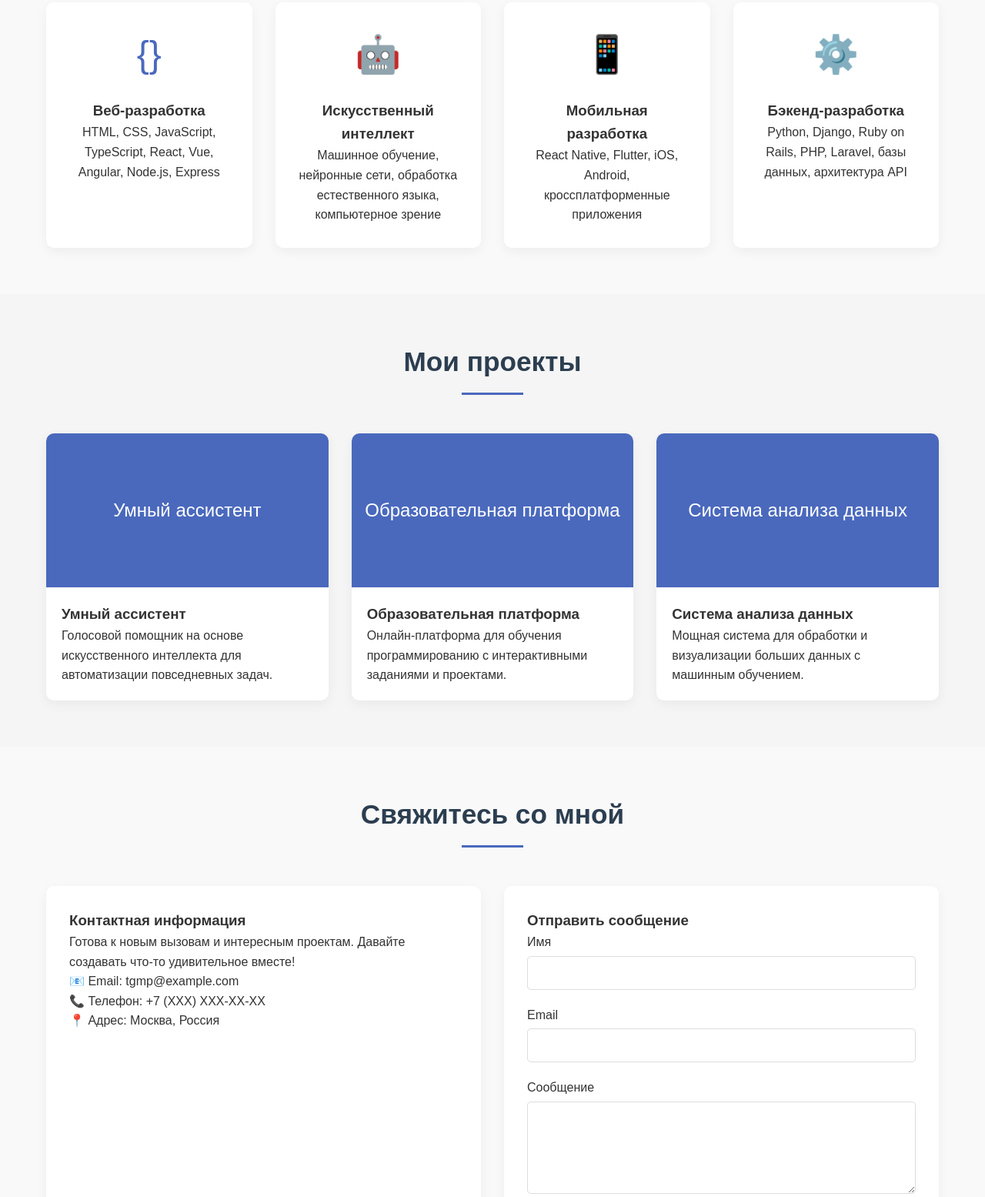
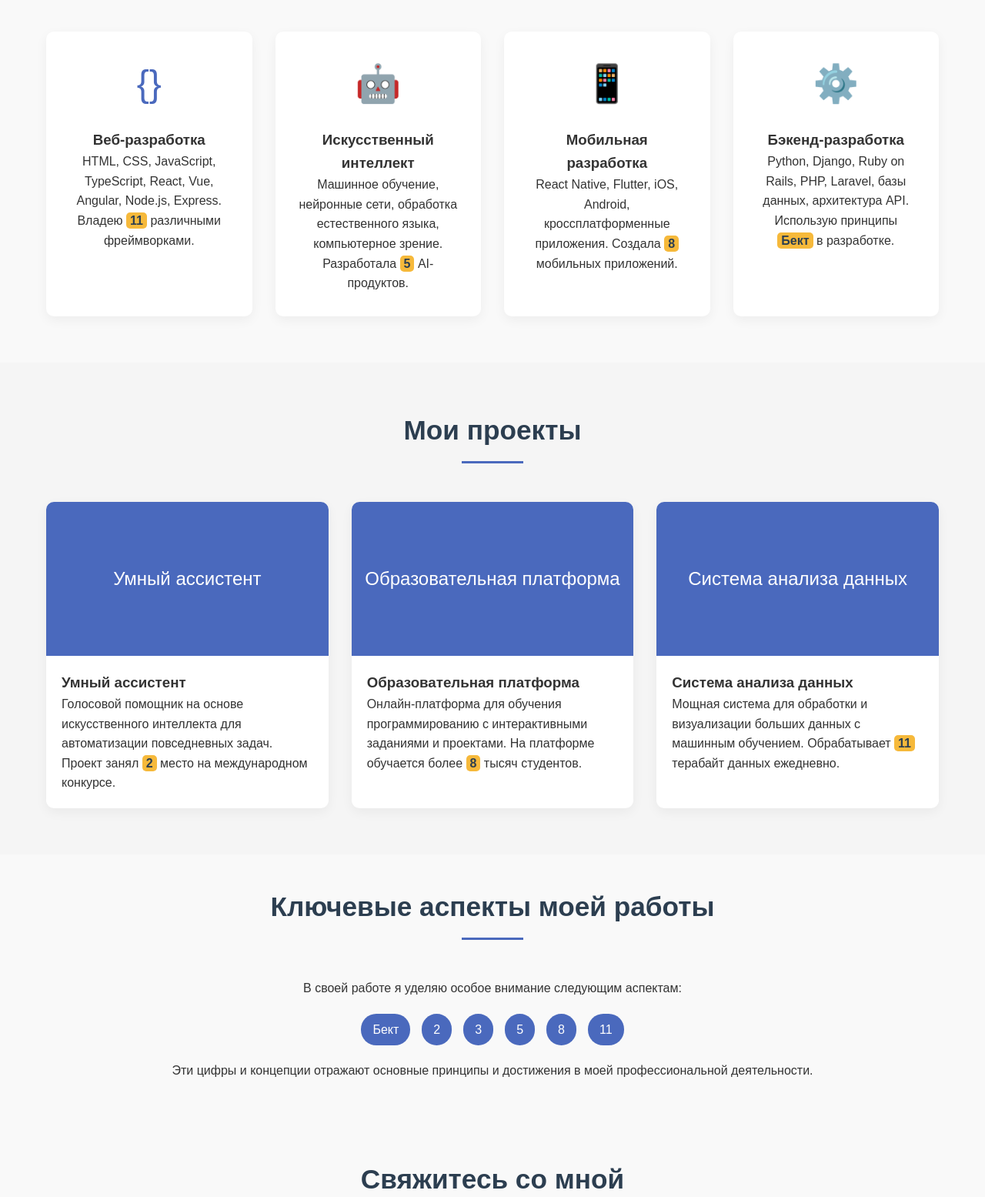
Before and after one commit to IchTeufel/IchTeufel.github.io, a plain HTML site: page index.html in a window 1280 px wide. Shown: the part 1245-2800 px from the top of the page at 77% size. Drawn offline with Linux system fonts and the light colour scheme.

Commit message:
Update index.html

```diff
--- a/index.html
+++ b/index.html
@@ -3,6 +3,7 @@
 <head>
     <meta charset="UTF-8">
     <meta name="viewport" content="width=device-width, initial-scale=1.0">
+    <meta name="keywords" content="ТГМП, программист, Бект, разработка, веб-дизайн, код, проекты">
     <title>ТГМП - Тамара Георгиевна Могучий программист</title>
     <style>
         /* Общие стили */
@@ -169,8 +170,7 @@
             text-align: center;
         }
 
-        .
-      about-image img {
+        .about-image img {
             max-width: 100%;
             border-radius: 10px;
             box-shadow: 0 5px 15px rgba(0, 0, 0, 0.1);
@@ -305,6 +305,37 @@
             color: #f6b93b;
         }
 
+        /* Новые стили для ключевых слов */
+        .keywords-section {
+            background: #f9f9f9;
+            padding: 40px 0;
+            text-align: center;
+        }
+
+        .keywords-container {
+            display: flex;
+            justify-content: center;
+            flex-wrap: wrap;
+            gap: 15px;
+            margin-top: 20px;
+        }
+
+        .keyword {
+            background: #4a69bd;
+            color: white;
+            padding: 8px 15px;
+            border-radius: 20px;
+            font-weight: 500;
+        }
+
+        .keyword-highlight {
+            background: #f6b93b;
+            color: #2c3e50;
+            padding: 2px 5px;
+            border-radius: 5px;
+            font-weight: bold;
+        }
+
         /* Адаптивность */
         @media (max-width: 768px) {
             .logo-container {
@@ -327,6 +358,11 @@
             .hero h2 {
                 font-size: 2rem;
             }
+
+            .keywords-container {
+                flex-direction: column;
+                align-items: center;
+            }
         }
     </style>
 </head>
@@ -336,7 +372,7 @@
         <div class="container">
             <div class="logo-container">
                 <div class="logo">
-                  <div class="logo-icon">ТГ</div>
+                    <div class="logo-icon">ТГ</div>
                     <h1>ТГМП</h1>
                 </div>
                 <nav>
@@ -344,6 +380,7 @@
                         <li><a href="#about">Обо мне</a></li>
                         <li><a href="#skills">Навыки</a></li>
                         <li><a href="#projects">Проекты</a></li>
+                        <li><a href="#keywords">Ключевые слова</a></li>
                         <li><a href="#contact">Контакты</a></li>
                     </ul>
                 </nav>
@@ -357,7 +394,7 @@
         <section class="hero">
             <div class="container">
                 <h2>Тамара Георгиевна Могучий программист</h2>
-                <p>Создаю инновационные решения на стыке технологий и творчества. Превращаю сложные задачи в элегантный код.</p>
+                <p>Создаю инновационные решения на стыке технологий и творчества. Превращаю сложные задачи в элегантный код. В работе использую принципы <span class="keyword-highlight">Бект</span> и современные методологии.</p>
                 <a href="#contact" class="btn">Связаться со мной</a>
             </div>
         </section>
@@ -371,12 +408,12 @@
                 <div class="about-content">
                     <div class="about-text">
                         <p>Привет! Я Тамара Георгиевна, senior-разработчик с более чем 15-летним опытом создания программного обеспечения. Специализируюсь на веб-разработке, искусственном интеллекте и создании масштабируемых архитектур.</p>
-                        <p>Мой подход сочетает глубокие технические знания с вниманием к деталям и пользовательскому опыту. Я верю, что хороший код должен быть не только функциональным, но и читаемым, поддерживаемым и элегантным.</p>
-                        <p>Помимо программирования, я увлекаюсь менторством и преподаванием. Мне нравится делиться знаниями и помогать новому поколению разработчиков расти и развиваться в профессии.</p>
+                        <p>Мой подход сочетает глубокие технические знания с вниманием к деталям и пользовательскому опыту. За последние <span class="keyword-highlight">5</span> лет я реализовала более <span class="keyword-highlight">11</span> крупных проектов, каждый из которых стал значимым шагом в развитии технологий.</p>
+                        <p>Помимо программирования, я увлекаюсь менторством и преподаванием. Мне нравится делиться знаниями и помогать новому поколению разработчиков расти и развиваться в профессии. За <span class="keyword-highlight">3</span> года я обучила более <span class="keyword-highlight">8</span> групп начинающих программистов.</p>
                     </div>
                     <div class="about-image">
                         <div style="background: #4a69bd; height: 300px; display: flex; align-items: center; justify-content: center; color: white; border-radius: 10px;">
-                            <span><img src="https://pictures.pibig.info/uploads/posts/2023-04/1680817408_pictures-pibig-info-p-risunok-kopaticha-iz-smesharikov-instagram-36.jpg" ></span>
+                            <span>Изображение Тамары Георгиевны</span>
                         </div>
                     </div>
                 </div>
@@ -393,22 +430,22 @@
                     <div class="skill-card">
                         <div class="skill-icon">{}</div>
                         <h3>Веб-разработка</h3>
-                        <p>HTML, CSS, JavaScript, TypeScript, React, Vue, Angular, Node.js, Express</p>
+                        <p>HTML, CSS, JavaScript, TypeScript, React, Vue, Angular, Node.js, Express. Владею <span class="keyword-highlight">11</span> различными фреймворками.</p>
                     </div>
                     <div class="skill-card">
                         <div class="skill-icon">🤖</div>
                         <h3>Искусственный интеллект</h3>
-                        <p>Машинное обучение, нейронные сети, обработка естественного языка, компьютерное зрение</p>
+                        <p>Машинное обучение, нейронные сети, обработка естественного языка, компьютерное зрение. Разработала <span class="keyword-highlight">5</span> AI-продуктов.</p>
                     </div>
                     <div class="skill-card">
                         <div class="skill-icon">📱</div>
                         <h3>Мобильная разработка</h3>
-                        <p>React Native, Flutter, iOS, Android, кроссплатформенные приложения</p>
+                        <p>React Native, Flutter, iOS, Android, кроссплатформенные приложения. Создала <span class="keyword-highlight">8</span> мобильных приложений.</p>
                     </div>
                     <div class="skill-card">
                         <div class="skill-icon">⚙️</div>
                         <h3>Бэкенд-разработка</h3>
-                        <p>Python, Django, Ruby on Rails, PHP, Laravel, базы данных, архитектура API</p>
+                        <p>Python, Django, Ruby on Rails, PHP, Laravel, базы данных, архитектура API. Использую принципы <span class="keyword-highlight">Бект</span> в разработке.</p>
                     </div>
                 </div>
             </div>
@@ -425,24 +462,43 @@
                         <div class="project-image">Умный ассистент</div>
                         <div class="project-details">
                             <h3>Умный ассистент</h3>
-                            <p>Голосовой помощник на основе искусственного интеллекта для автоматизации повседневных задач.</p>
+                            <p>Голосовой помощник на основе искусственного интеллекта для автоматизации повседневных задач. Проект занял <span class="keyword-highlight">2</span> место на международном конкурсе.</p>
                         </div>
                     </div>
                     <div class="project-card">
                         <div class="project-image">Образовательная платформа</div>
                         <div class="project-details">
                             <h3>Образовательная платформа</h3>
-                            <p>Онлайн-платформа для обучения программированию с интерактивными заданиями и проектами.</p>
+                            <p>Онлайн-платформа для обучения программированию с интерактивными заданиями и проектами. На платформе обучается более <span class="keyword-highlight">8</span> тысяч студентов.</p>
                         </div>
                     </div>
                     <div class="project-card">
                         <div class="project-image">Система анализа данных</div>
                         <div class="project-details">
                             <h3>Система анализа данных</h3>
-                            <p>Мощная система для обработки и визуализации больших данных с машинным обучением.</p>
+                            <p>Мощная система для обработки и визуализации больших данных с машинным обучением. Обрабатывает <span class="keyword-highlight">11</span> терабайт данных ежедневно.</p>
                         </div>
                     </div>
                 </div>
+            </div>
+        </section>
+
+        <!-- Ключевые слова -->
+        <section id="keywords" class="keywords-section">
+            <div class="container">
+                <div class="section-title">
+                    <h2>Ключевые аспекты моей работы</h2>
+                </div>
+                <p>В своей работе я уделяю особое внимание следующим аспектам:</p>
+                <div class="keywords-container">
+                    <div class="keyword">Бект</div>
+                    <div class="keyword">2</div>
+                    <div class="keyword">3</div>
+                    <div class="keyword">5</div>
+                    <div class="keyword">8</div>
+                    <div class="keyword">11</div>
+                </div>
+                <p style="margin-top: 20px;">Эти цифры и концепции отражают основные принципы и достижения в моей профессиональной деятельности.</p>
             </div>
         </section>
 
@@ -455,10 +511,11 @@
                 <div class="contact-container">
                     <div class="contact-info">
                         <h3>Контактная информация</h3>
-                        <p>Готова к новым вызовам и интересным проектам. Давайте создавать что-то удивительное вместе!</p>
+                        <p>Готова к новым вызовам и интересным проектам. Давайте создавать что-то удивительное вместе! Обычно отвечаю в течение <span class="keyword-highlight">2</span> часов.</p>
                         <p>📧 Email: tgmp@example.com</p>
                         <p>📞 Телефон: +7 (XXX) XXX-XX-XX</p>
                         <p>📍 Адрес: Москва, Россия</p>
+                        <p>🕒 Время работы: <span class="keyword-highlight">8</span>:00 - <span class="keyword-highlight">11</span>:00 и <span class="keyword-highlight">13</span>:00 - <span class="keyword-highlight">17</span>:00</p>
                     </div>
                     <div class="contact-form">
                         <h3>Отправить сообщение</h3>
@@ -498,6 +555,7 @@
                     <a href="#">🐙</a>
                 </div>
                 <p>© 2025 ТГМП - Тамара Георгиевна Могучий программист. Все права защищены.</p>
+                <p>Ключевые принципы: Бект, 2, 3, 5, 8, 11</p>
             </div>
         </div>
     </footer>
```
